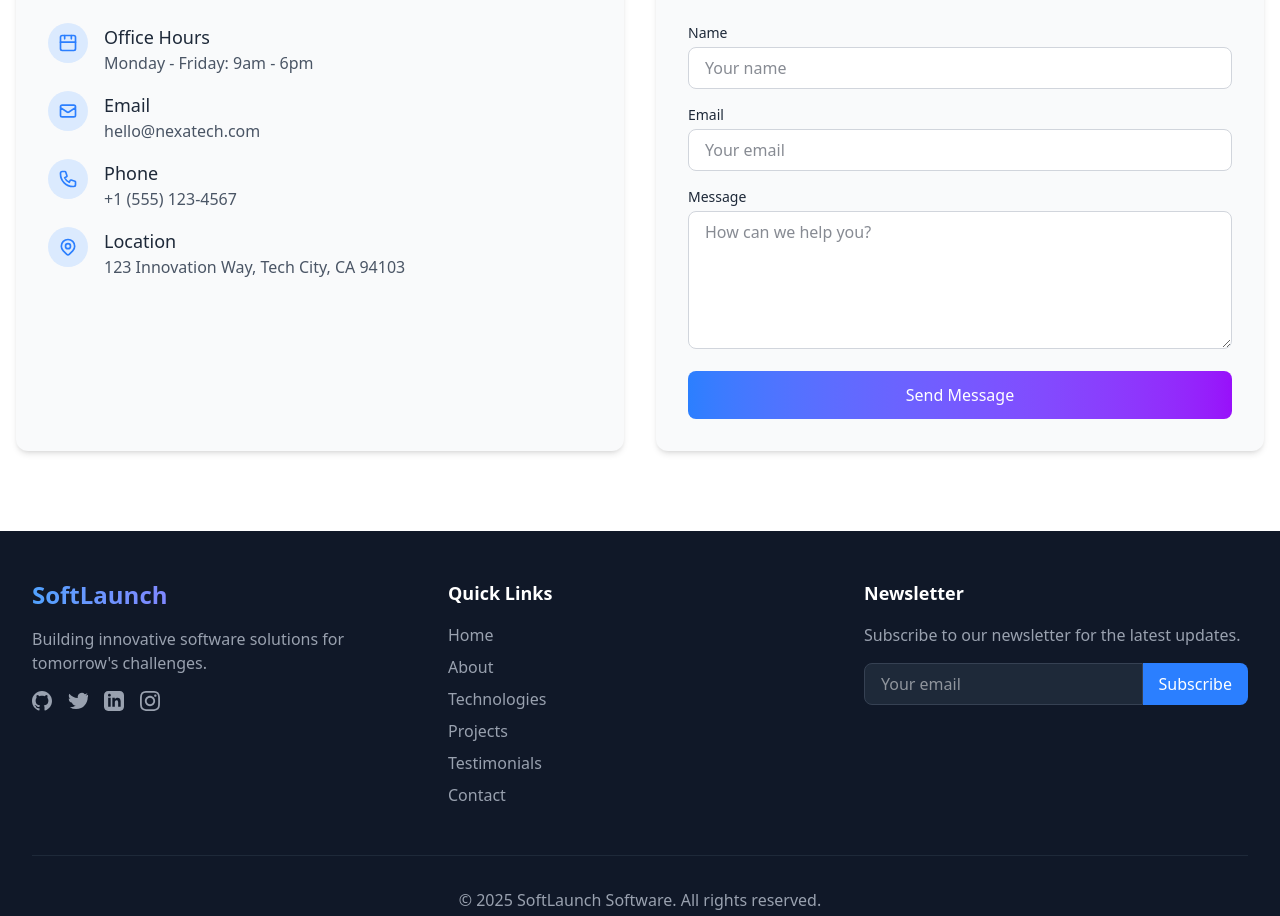
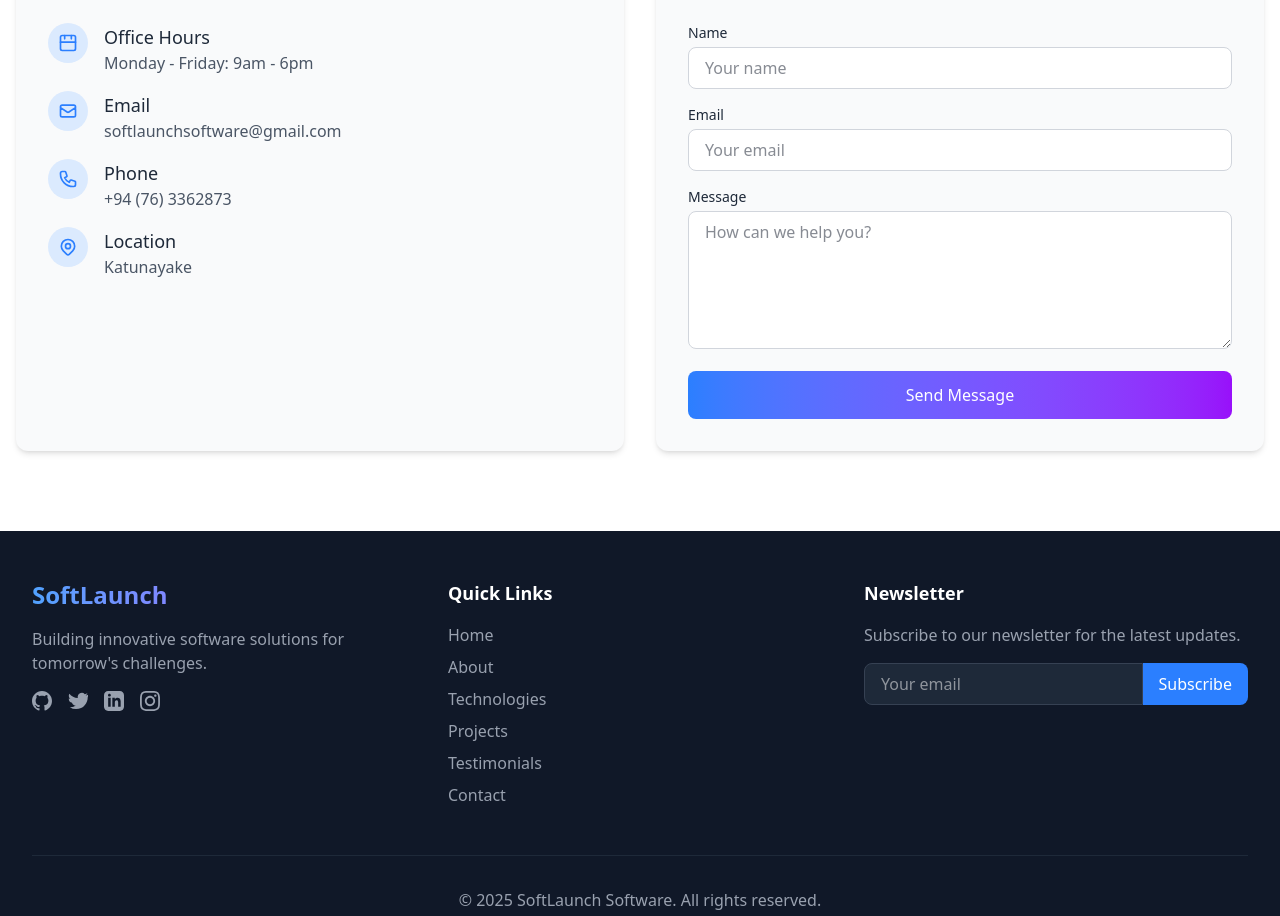
Before and after one commit to SoftLaunchSoftware/softlaunch-software, a React (Vite) app: page / in a window 1280 px wide. Shown: the part 4989-5905 px from the top of the page. Built offline with nearby package versions, Linux system fonts and the light colour scheme.

Commit message:
update contact details

```diff
--- a/src/components/ContactSection.jsx
+++ b/src/components/ContactSection.jsx
@@ -85,7 +85,7 @@ const ContactSection = () => {
                 </div>
                 <div>
                   <h4 className="text-lg font-medium">Email</h4>
-                  <p className="text-gray-600 dark:text-gray-300">hello@nexatech.com</p>
+                  <p className="text-gray-600 dark:text-gray-300">softlaunchsoftware@gmail.com</p>
                 </div>
               </div>
 
@@ -97,7 +97,7 @@ const ContactSection = () => {
                 </div>
                 <div>
                   <h4 className="text-lg font-medium">Phone</h4>
-                  <p className="text-gray-600 dark:text-gray-300">+1 (555) 123-4567</p>
+                  <p className="text-gray-600 dark:text-gray-300">+94 (76) 3362873</p>
                 </div>
               </div>
 
@@ -110,7 +110,7 @@ const ContactSection = () => {
                 </div>
                 <div>
                   <h4 className="text-lg font-medium">Location</h4>
-                  <p className="text-gray-600 dark:text-gray-300">123 Innovation Way, Tech City, CA 94103</p>
+                  <p className="text-gray-600 dark:text-gray-300">Katunayake</p>
                 </div>
               </div>
             </div>
```
